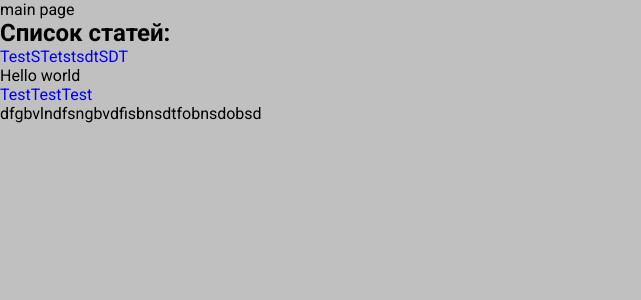
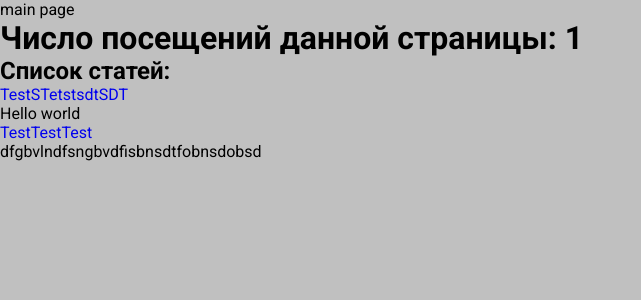
Before and after one commit to YyUuJj/YyUuJj, a Flask app: page / in a window 1280 px wide. Shown: the part 60-360 px from the top of the page, without its empty margins (0-641 px from the left). Run offline with Flask 2, Linux system fonts and the light colour scheme; data comes from the database, SQL or seed files in the repository; data that the repository does not hold is empty.

Commit message:
'addSession'

```diff
--- a/app.py
+++ b/app.py
@@ -8,7 +8,10 @@ DATABASE = 'tmp/flsite.db'
 DEBUG = True
 SECRET_KEY = '12341'
 
+
+
 app = Flask(__name__)
+app.config['SECRET_KEY'] = '725a259864a0f8c7636a25ddc63a8c966afd6f86'
 app.config.from_object(__name__)
 app.config.update(dict(DATABASE=os.path.join(app.root_path,'flsite.db')))
 
@@ -31,10 +34,14 @@ def pageNotFound(error):
 @app.route("/")
 @app.route("/index")
 def index():
+    if 'visits' in session:
+        session['visits'] = session.get('visits') + 1
+    else:
+        session['visits'] = 1
     db = get_db()
     dbase = FDataBase(db)
     print(type(dbase.getMenu()))
-    return render_template('index.html', title="test", menu=dbase.getMenu(), num = num, posts=dbase.getPostsAnonce())
+    return render_template('index.html', title="test", menu=dbase.getMenu(), num = num, posts=dbase.getPostsAnonce(), visits=session['visits'])
 
 
 @app.route("/about")
--- a/templates/index.html
+++ b/templates/index.html
@@ -2,7 +2,7 @@
 {% block content %}
 {{ super() }}
 <p>main page</p>
-
+<h1>Число посещений данной страницы: {{ visits }}</h1>
 <h2>Список статей:</h2>
 <ul>
 {% for p in posts %}
```
